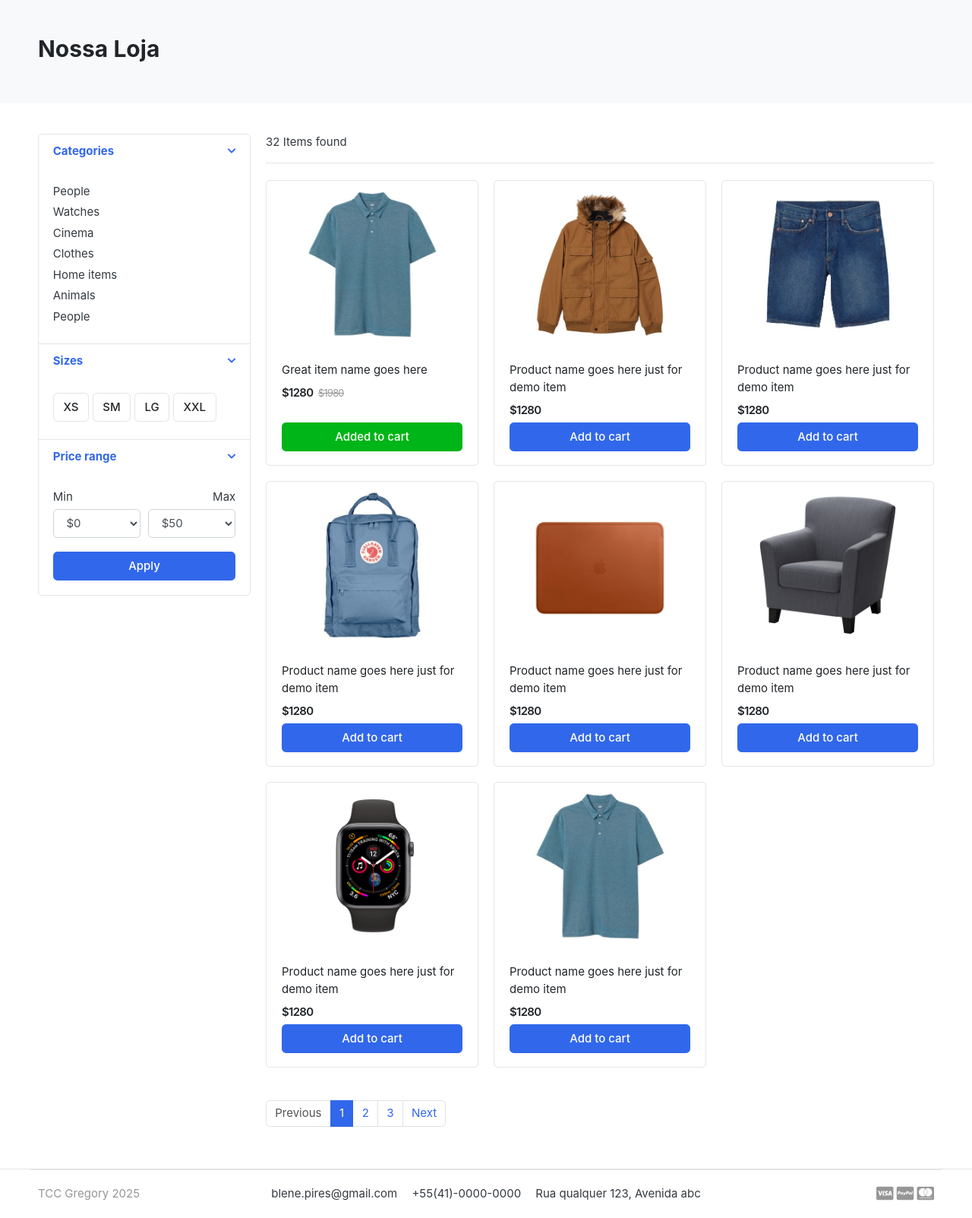
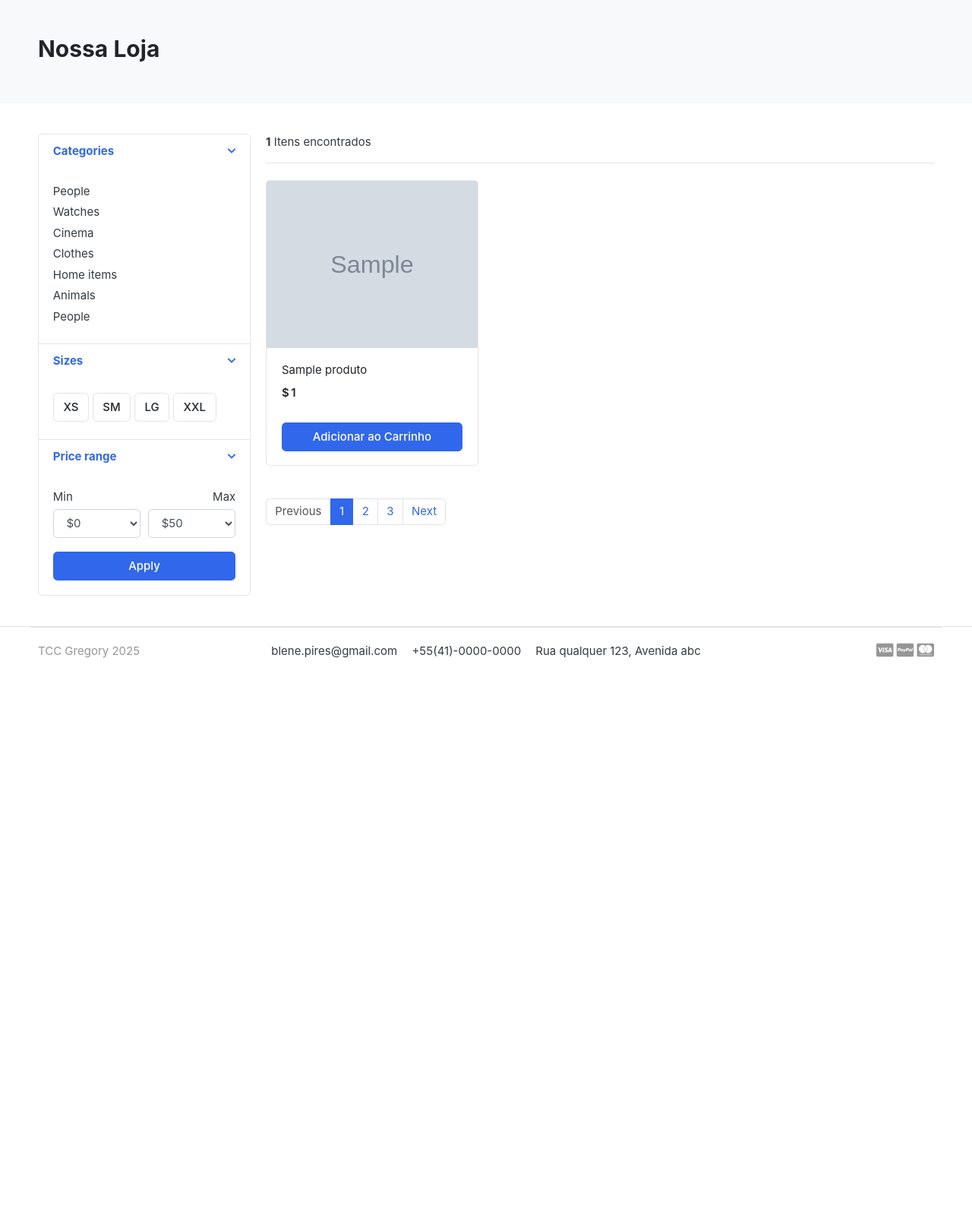
Before and after one commit to Gregory-Pires/ecommerce-django, a Django app: page /loja/ in a window 1280 px wide. Shown: the part 118-1721 px from the top of the page at 76% size. After the commit the page ends 984 px from the top, so only its background shows below. Run offline with Django 3.2, Linux system fonts and the light colour scheme; tables that the repository leaves empty hold one stand-in row (values such as "Sample post"); grey boxes marked "Sample" are stand-in pictures; some libraries are stand-ins or nearby versions; some web fonts are replaced.

Commit message:
Mostar produtos na pagina da loja

```diff
--- a/loja/views.py
+++ b/loja/views.py
@@ -1,6 +1,14 @@
 from django.shortcuts import render
+from .models import Produto
 
 # Create your views here.
 
 def loja(request):
-    return render(request, 'loja/loja.html')
+    produtos = Produto.objects.all().filter(esta_disponível=True)
+    contador_produtos = produtos.count()
+
+    context = {
+        'produtos': produtos,
+        'contador_produtos': contador_produtos,
+    }
+    return render(request, 'loja/loja.html', context)
--- a/templates/loja/loja.html
+++ b/templates/loja/loja.html
@@ -123,157 +123,32 @@
 
 <header class="border-bottom mb-4 pb-3">
 		<div class="form-inline">
-			<span class="mr-md-auto">32 Items found </span>
+			<span class="mr-md-auto"> <b>{{ contador_produtos }}</b> Itens encontrados </span>
 
 		</div>
 </header><!-- sect-heading -->
 
 <div class="row">
+	{% for produto in produtos %}
 	<div class="col-md-4">
 		<figure class="card card-product-grid">
 			<div class="img-wrap">
 
-				<img src="{% static 'images/items/1.jpg' %}">
+				<img src="{{ produto.imagens.url }}">
 
 			</div> <!-- img-wrap.// -->
 			<figcaption class="info-wrap">
 				<div class="fix-height">
-					<a href="./product-detail.html" class="title">Great item name goes here</a>
+					<a href="./product-detail.html" class="title">{{ produto.nome_produto}}</a>
 					<div class="price-wrap mt-2">
-						<span class="price">$1280</span>
-						<del class="price-old">$1980</del>
+						<span class="price">$ {{ produto.preço }}</span>
 					</div> <!-- price-wrap.// -->
 				</div>
-				<a href="#" class="btn btn-block btn-success">Added to cart </a>
+				<a href="#" class="btn btn-block btn-primary">Adicionar ao Carrinho </a>
 			</figcaption>
 		</figure>
 	</div> <!-- col.// -->
-
-	<div class="col-md-4">
-		<figure class="card card-product-grid">
-			<div class="img-wrap">
-				<img src="images/items/2.jpg">
-
-			</div> <!-- img-wrap.// -->
-			<figcaption class="info-wrap">
-				<div class="fix-height">
-					<a href="./product-detail.html" class="title">Product name goes here just for demo item</a>
-					<div class="price-wrap mt-2">
-						<span class="price">$1280</span>
-					</div> <!-- price-wrap.// -->
-				</div>
-				<a href="#" class="btn btn-block btn-primary">Add to cart </a>
-			</figcaption>
-		</figure>
-	</div> <!-- col.// -->
-
-	<div class="col-md-4">
-		<figure class="card card-product-grid">
-			<div class="img-wrap">
-				<img src="images/items/3.jpg">
-
-			</div> <!-- img-wrap.// -->
-			<figcaption class="info-wrap">
-				<div class="fix-height">
-					<a href="./product-detail.html" class="title">Product name goes here just for demo item</a>
-					<div class="price-wrap mt-2">
-						<span class="price">$1280</span>
-					</div> <!-- price-wrap.// -->
-				</div>
-				<a href="#" class="btn btn-block btn-primary">Add to cart </a>
-			</figcaption>
-		</figure>
-	</div> <!-- col.// -->
-
-	<div class="col-md-4">
-		<figure class="card card-product-grid">
-			<div class="img-wrap">
-				<img src="images/items/4.jpg">
-
-			</div> <!-- img-wrap.// -->
-			<figcaption class="info-wrap">
-				<div class="fix-height">
-					<a href="./product-detail.html" class="title">Product name goes here just for demo item</a>
-					<div class="price-wrap mt-2">
-						<span class="price">$1280</span>
-					</div> <!-- price-wrap.// -->
-				</div>
-				<a href="#" class="btn btn-block btn-primary">Add to cart </a>
-			</figcaption>
-		</figure>
-	</div> <!-- col.// -->
-
-	<div class="col-md-4">
-		<figure class="card card-product-grid">
-			<div class="img-wrap">
-				<img src="images/items/5.jpg">
-
-			</div> <!-- img-wrap.// -->
-			<figcaption class="info-wrap">
-				<div class="fix-height">
-					<a href="./product-detail.html" class="title">Product name goes here just for demo item</a>
-					<div class="price-wrap mt-2">
-						<span class="price">$1280</span>
-					</div> <!-- price-wrap.// -->
-				</div>
-				<a href="#" class="btn btn-block btn-primary">Add to cart </a>
-			</figcaption>
-		</figure>
-	</div> <!-- col.// -->
-
-	<div class="col-md-4">
-		<figure class="card card-product-grid">
-			<div class="img-wrap">
-				<img src="images/items/6.jpg">
-
-			</div> <!-- img-wrap.// -->
-			<figcaption class="info-wrap">
-				<div class="fix-height">
-					<a href="./product-detail.html" class="title">Product name goes here just for demo item</a>
-					<div class="price-wrap mt-2">
-						<span class="price">$1280</span>
-					</div> <!-- price-wrap.// -->
-				</div>
-				<a href="#" class="btn btn-block btn-primary">Add to cart </a>
-			</figcaption>
-		</figure>
-	</div> <!-- col.// -->
-
-	<div class="col-md-4">
-		<figure class="card card-product-grid">
-			<div class="img-wrap">
-				<img src="images/items/7.jpg">
-
-			</div> <!-- img-wrap.// -->
-			<figcaption class="info-wrap">
-				<div class="fix-height">
-					<a href="./product-detail.html" class="title">Product name goes here just for demo item</a>
-					<div class="price-wrap mt-2">
-						<span class="price">$1280</span>
-					</div> <!-- price-wrap.// -->
-				</div>
-				<a href="#" class="btn btn-block btn-primary">Add to cart </a>
-			</figcaption>
-		</figure>
-	</div> <!-- col.// -->
-
-	<div class="col-md-4">
-		<figure class="card card-product-grid">
-			<div class="img-wrap">
-				<img src="images/items/1.jpg">
-
-			</div> <!-- img-wrap.// -->
-			<figcaption class="info-wrap">
-				<div class="fix-height">
-					<a href="./product-detail.html" class="title">Product name goes here just for demo item</a>
-					<div class="price-wrap mt-2">
-						<span class="price">$1280</span>
-					</div> <!-- price-wrap.// -->
-				</div>
-				<a href="#" class="btn btn-block btn-primary">Add to cart </a>
-			</figcaption>
-		</figure>
-	</div> <!-- col.// -->
+	{% endfor %}
 </div> <!-- row end.// -->
 
 
```
